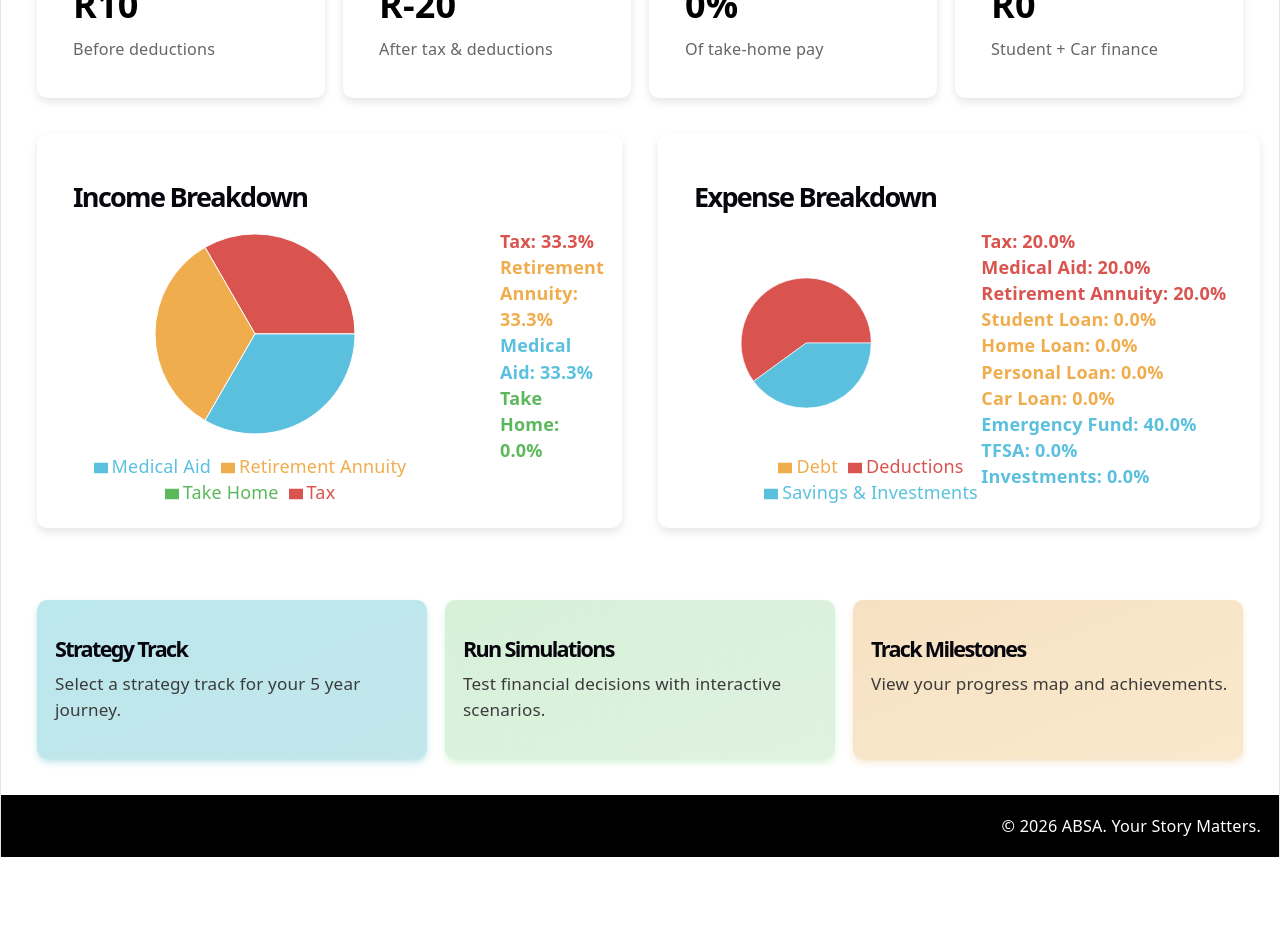
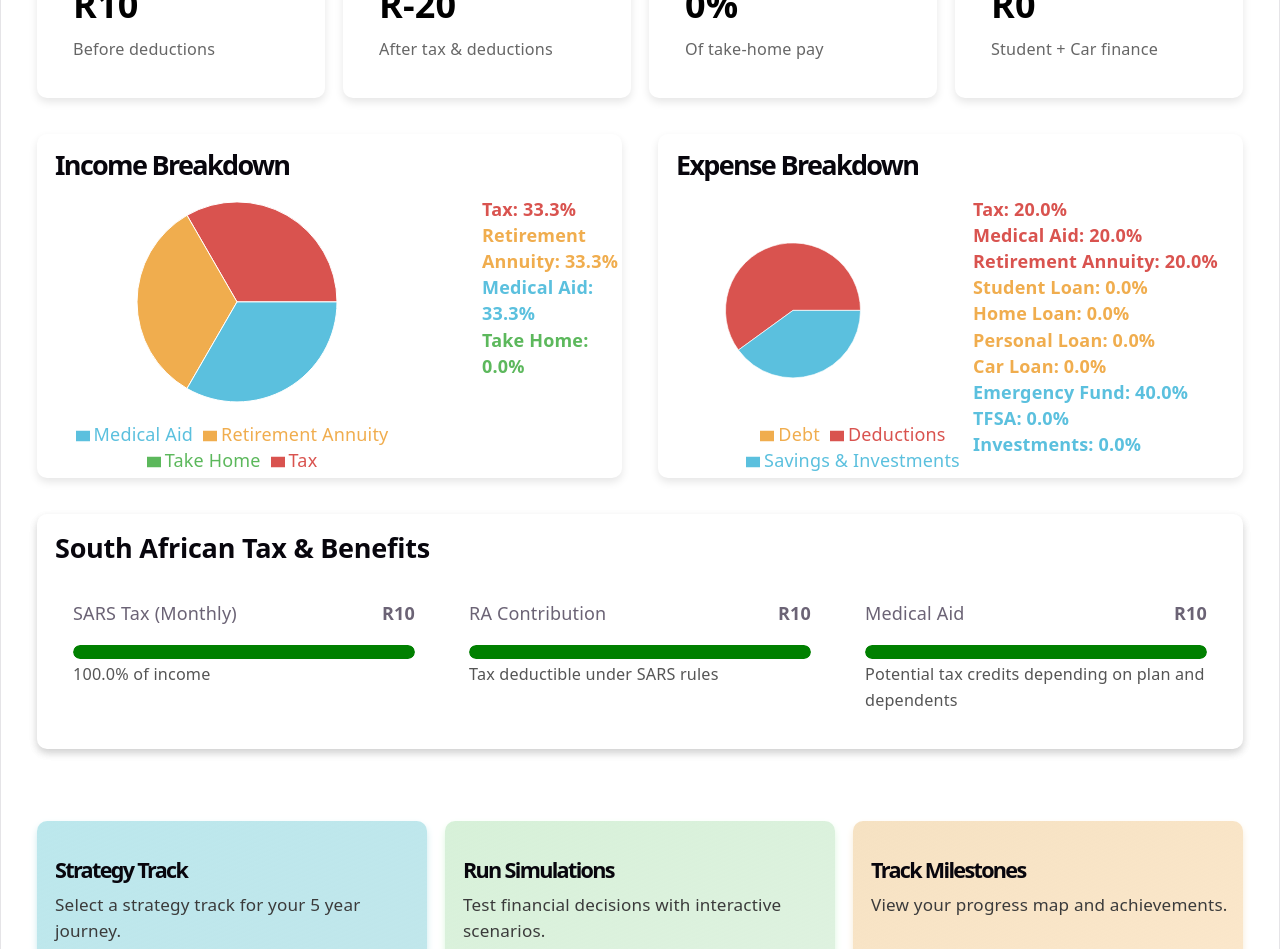
Before and after one commit to AmberCooper23/IMAssignment2, a React (Vite) app in the folder absa-frontend/: page /moneySnapshot in a window 1280 px wide. Shown: the part 520-1469 px from the top of the page. Before the commit the page ends 1377 px from the top, so only its background shows below. Built offline with nearby package versions, Linux system fonts and the light colour scheme.

Commit message:
tax card foundation and styling

```diff
--- /dev/null
+++ b/absa-frontend/src/components/SouthAfricanTaxCard/SouthAfricanTaxCard.css
@@ -0,0 +1,67 @@
+.taxBenefitsWrapper {
+  margin: 2rem;
+  display: flex;
+  gap: 3rem;
+}
+
+.taxBenefitsWrapper h2 {
+  margin-bottom: 1.5rem;
+  font-size: 1.5rem;
+  font-weight: 600;
+}
+
+.taxBenefitItem {
+  margin-bottom: 2rem;
+  flex: 1;
+}
+
+.taxBenefitItem header {
+  display: flex;
+  justify-content: space-between;
+  align-items: baseline;
+  margin-bottom: 0.5rem;
+}
+
+.taxBenefitItem h3 {
+  font-size: 1rem;
+  font-weight: 500;
+  margin: 0;
+}
+
+.taxBenefitItem p {
+  margin: 0;
+}
+
+.taxBenefitItem .amount {
+  font-weight: 600;
+  font-size: 1rem;
+  color: black;
+}
+
+progress {
+  width: 100%;
+  height: 14px;
+  border-radius: 7px;
+  overflow: hidden;
+  appearance: none;
+}
+
+progress::-webkit-progress-bar {
+  background-color: #eee;
+  border-radius: 7px;
+}
+
+progress::-webkit-progress-value {
+  border-radius: 7px;
+}
+
+progress::-moz-progress-bar {
+  border-radius: 7px;
+}
+
+.note {
+  font-size: 0.9rem;
+  color: #555;
+  margin-top: 0.4rem;
+  text-align: left;
+}
--- /dev/null
+++ b/absa-frontend/src/components/SouthAfricanTaxCard/SouthAfricanTaxCard.jsx
@@ -0,0 +1,54 @@
+import React, { useContext } from "react";
+import FinanceContext from "../../context/FinanceContext";
+import "./SouthAfricanTaxCard.css";
+
+function TaxBenefitsSummary() {
+  const { income, tax, ra, medicalAid } = useContext(FinanceContext);
+
+  const items = [
+    {
+      title: "SARS Tax (Monthly)",
+      value: tax,
+      color: "#d9534f",
+      note: `${((tax / income) * 100).toFixed(1)}% of income`
+    },
+    {
+      title: "RA Contribution",
+      value: ra,
+      color: "#5cb85c",
+      note: "Tax deductible under SARS rules"
+    },
+    {
+      title: "Medical Aid",
+      value: medicalAid,
+      color: "#5bc0de",
+      note: "Potential tax credits depending on plan and dependents"
+    }
+  ];
+
+  return (
+    <section className="taxBenefitsWrapper">
+      {items.map((item, index) => {
+        const percent = income > 0 ? (item.value / income) * 100 : 0;
+        return (
+          <article key={index} className="taxBenefitItem">
+            <header>
+              <h3>{item.title}</h3>
+              <p><strong>R{item.value}</strong></p>
+            </header>
+            <progress
+              value={percent}
+              max="100"
+              style={{ accentColor: item.color }}
+            >
+              {percent}%
+            </progress>
+            <p className="note">{item.note}</p>
+          </article>
+        );
+      })}
+    </section>
+  );
+}
+
+export default TaxBenefitsSummary;
--- a/absa-frontend/src/pages/MoneySnapshot/MoneySnapshot.css
+++ b/absa-frontend/src/pages/MoneySnapshot/MoneySnapshot.css
@@ -52,7 +52,6 @@
 }
 
 .incomeChartContainer {
-    padding: 1rem;
     align-items: left;
     border-radius: 10px;
     box-shadow: 0px 4px 8px rgba(0, 0, 0, 0.1);
@@ -66,10 +65,10 @@
     padding-left: 1rem;
     margin-bottom: 0;
     font-weight: bold;
+    margin-top: 1rem;
 }
 
 .expenseChartContainer {
-    padding: 1rem;
     align-items: left;
     border-radius: 10px;
     box-shadow: 0px 4px 8px rgba(0, 0, 0, 0.1);
@@ -83,6 +82,31 @@
     padding-left: 1rem;
     margin-bottom: 0;
     font-weight: bold;
+    margin-top: 1rem;
+}
+
+.southAfricanTaxCard {
+    align-items: left;
+    border-radius: 10px;
+    box-shadow: 0px 4px 8px rgba(0, 0, 0, 0.1);
+    text-align: left;
+    margin-top: 2rem;
+}
+
+.southAfricanTaxCardContainer {
+    align-items: left;
+    border-radius: 10px;
+    box-shadow: 0px 4px 8px rgba(0, 0, 0, 0.1);
+    text-align: left;
+}
+
+.southAfricanTaxCardHeader {
+    font-size: 1.5rem;
+    text-align: left;
+    padding-left: 1rem;
+    margin-bottom: 0;
+    font-weight: bold;
+    padding-top: 1rem;
 }
 
 .savingsAndDebtContainer {
--- a/absa-frontend/src/pages/MoneySnapshot/MoneySnapshot.jsx
+++ b/absa-frontend/src/pages/MoneySnapshot/MoneySnapshot.jsx
@@ -6,6 +6,7 @@ import CTACard from "../../components/ctaCard/ctaCard";
 import FinanceContext from "../../context/FinanceContext";
 import IncomeChart from "../../components/IncomeChart/IncomeChart";
 import ExpenseChart from "../../components/ExpenseChart/ExpenseChart";
+import TaxBenefitsSummary from "../../components/SouthAfricanTaxCard/SouthAfricanTaxCard";
 
 function MoneySnapshot() {
     const {income, takeHome, savingsRate, totalDebt} = useContext(FinanceContext);
@@ -68,7 +69,13 @@ return (
             </article>
         </section>
         <section className="southAfricanTaxCard">
-            {/* <SouthAfricanTaxCard/> */}
+            <article className="southAfricanTaxCardContainer">
+                <h2 className="southAfricanTaxCardHeader">
+                South African Tax & Benefits
+                </h2>
+            <TaxBenefitsSummary/>
+            </article>
+
         </section>
         <section className="savingsAndDebtContainer">
             {/* <SavingsProgressCard/> */}
```
